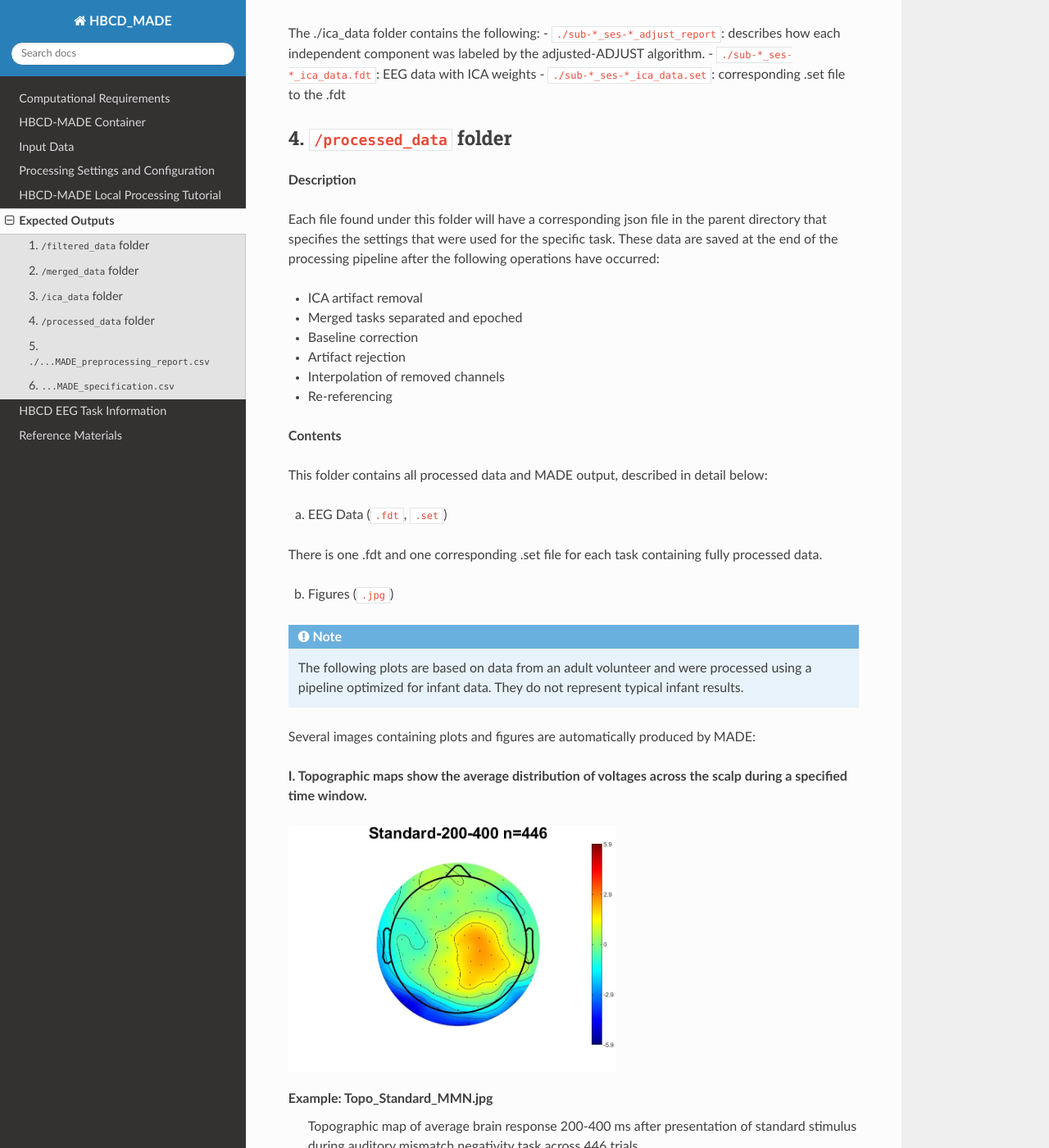
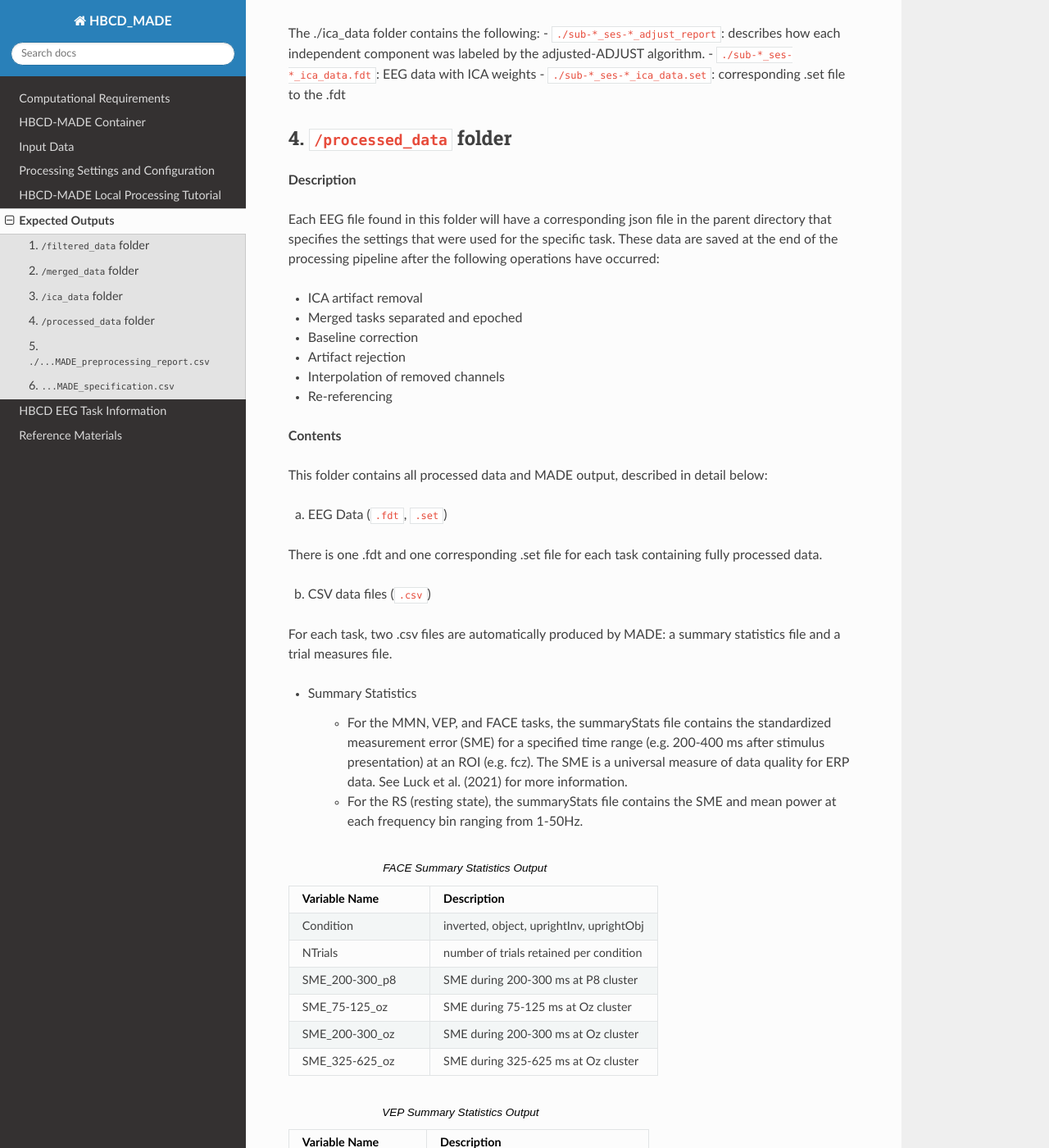
Before and after one commit to DCAN-Labs/HBCD-MADE, a Sphinx documentation site: the page built from docs/source/expected_outputs.rst, in a window 1280 px wide and 1400 px high, scrolled down 2062 px. Shown: the whole window at 82% size. Built offline with Sphinx 7.4.7 and the Read the Docs theme 2.0.0, drawn with Linux system fonts in a browser that asks for light colours; some of the changed text lies outside the part shown.

Commit message:
change description of outputs to a table

```diff
--- a/docs/source/expected_outputs.rst
+++ b/docs/source/expected_outputs.rst
@@ -90,7 +90,7 @@ The ./ica_data folder contains the following:
 
 **Description**
 
-Each file found under this folder will have a corresponding json file in the parent directory that specifies the settings that were used for the specific task.  These data are saved at the end of the processing pipeline after the following operations have occurred:
+Each EEG file found in this folder will have a corresponding json file in the parent directory that specifies the settings that were used for the specific task.  These data are saved at the end of the processing pipeline after the following operations have occurred:
 
 - ICA artifact removal
 
@@ -113,15 +113,105 @@ a. EEG Data (``.fdt``, ``.set``)
 
 There is one .fdt and one corresponding .set file for each task containing fully processed data.
 
-b. Figures (``.jpg``)
+b. CSV data files (``.csv``)
 
+For each task, two .csv files are automatically produced by MADE: a summary statistics file and a trial measures file.
+
+- Summary Statistics
+
+	* For the MMN, VEP, and FACE tasks, the summaryStats file contains the standardized measurement error (SME) for a specified time range (e.g. 200-400 ms after stimulus presentation) at an ROI (e.g. fcz). The SME is a universal measure of data quality for ERP data. See Luck et al. (2021) for more information.
+
+	* For the RS (resting state), the summaryStats file contains the SME and mean power at each frequency bin ranging from 1-50Hz.
+
+.. list-table:: FACE Summary Statistics Output
+   :widths: 31 50
+   :header-rows: 1
+
+   * - Variable Name
+     - Description
+   * - Condition
+     - inverted, object, uprightInv, uprightObj
+   * - NTrials
+     - number of trials retained per condition
+   * - SME_200-300_p8
+     - SME during 200-300 ms at P8 cluster
+   * - SME_75-125_oz
+     - SME during 75-125 ms at Oz cluster
+   * - SME_200-300_oz
+     - SME during 200-300 ms at Oz cluster
+   * - SME_325-625_oz
+     - SME during 325-625 ms at Oz cluster
+
+.. list-table:: VEP Summary Statistics Output
+   :widths: 31 50
+   :header-rows: 1
+
+   * - Variable Name
+     - Description
+   * - Condition
+     - VEP
+   * - NTrials
+     - number of trials retained
+   * - SME_40-79_oz
+     - SME during 40-79 ms at Oz cluster
+   * - SME_80-140_oz
+     - SME during 80-140 ms at Oz cluster
+   * - SME_141-300_oz
+     - SME during 141-300 ms at Oz cluster
+
+.. list-table:: MMN Summary Statistics Output
+   :widths: 31 50
+   :header-rows: 1
+
+   * - Variable Name
+     - Description
+   * - Condition
+     - deviant, predeviant, standard
+   * - NTrials
+     - number of trials retained per condition
+   * - SME_200-400_t7t8
+     - SME during 200-400 ms at T7/T8 cluster
+   * - SME_200-400_f7f8
+     - SME during 200-400 ms at F7/F8 cluster
+   * - SME_200-400_fcz
+     - SME during 200-400 ms at FCz cluster
+
+.. list-table:: RS Summary Statistics Output
+   :widths: 31 50
+   :header-rows: 1
+
+   * - Variable Name
+     - Description
+   * - Frequency
+     - 1 Hz bins from 1-50 Hz
+   * - SME
+     - SME in each frequency bin
+   * - Mean_Power
+     - Mean power in each frequency bin
+   * - ID
+     - subject ID
+
+- Trial Measures
+
+	* For the MMN, VEP, and FACE tasks, the trialMeasures files contain trial-by-trial mean amplitudes across time ranges for different ROIs.
+
+	* The RS does not have a trialMeasures file because this task does not contain trials.
+
+c. MATLAB Data files (``.mat``)
+
+.mat files contain processing output.
+
+- Output for the VEP, FACE, and MMN tasks contain the ``allData`` matrix, which is structured as Conditions x Electrodes x Timepoints.
+
+- Output for the RS data contains the ``spectra_eo_db`` matrix, which is structured as Electrodes x Frequency. RS .mat output does not contain the time dimension.
+
+d. Figures (``.jpg``)
 
 .. note:: The following plots are based on data from an adult volunteer and were processed using a pipeline optimized for infant data. They do not represent typical infant results.
 
 Several images containing plots and figures are automatically produced by MADE:
 
 **I. Topographic maps show the average distribution of voltages across the scalp during a specified time window.**
-
 
 .. image:: images/Topo_Standard_MMN.jpg
    :width: 400px
```
Also changed, not shown: other parts of docs/source/expected_outputs.rst (+0 -22 lines).
